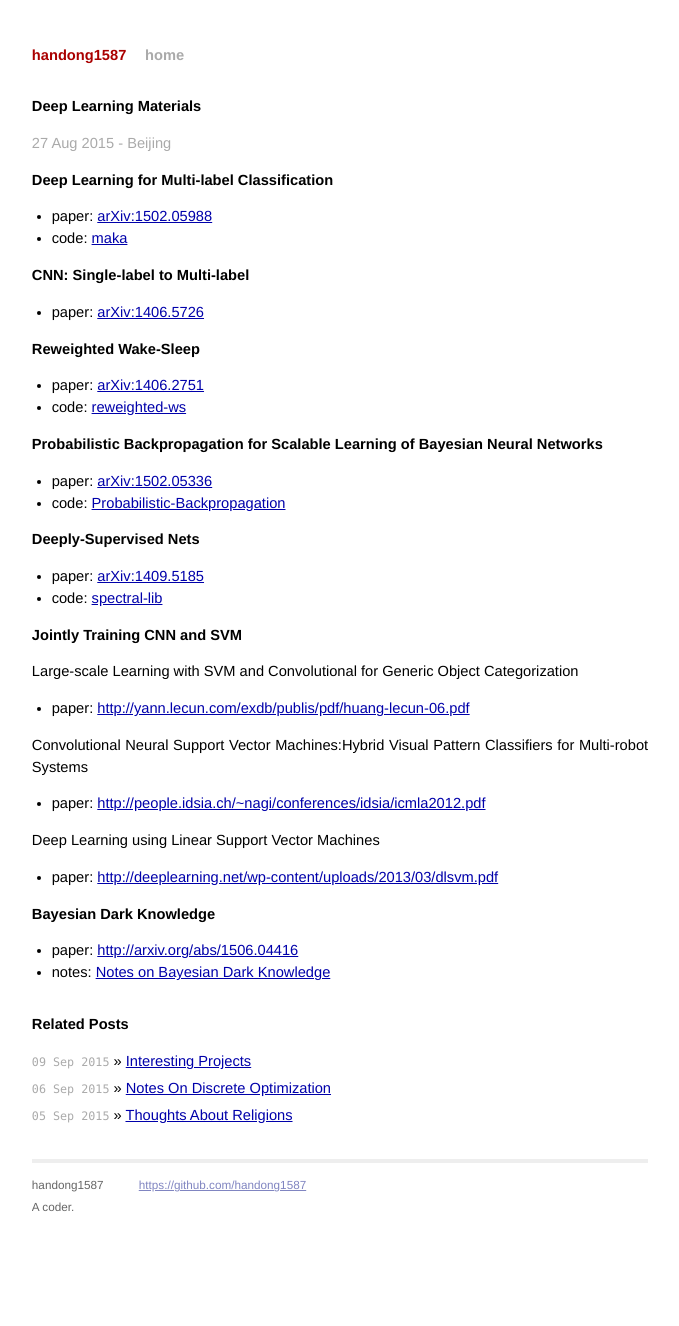
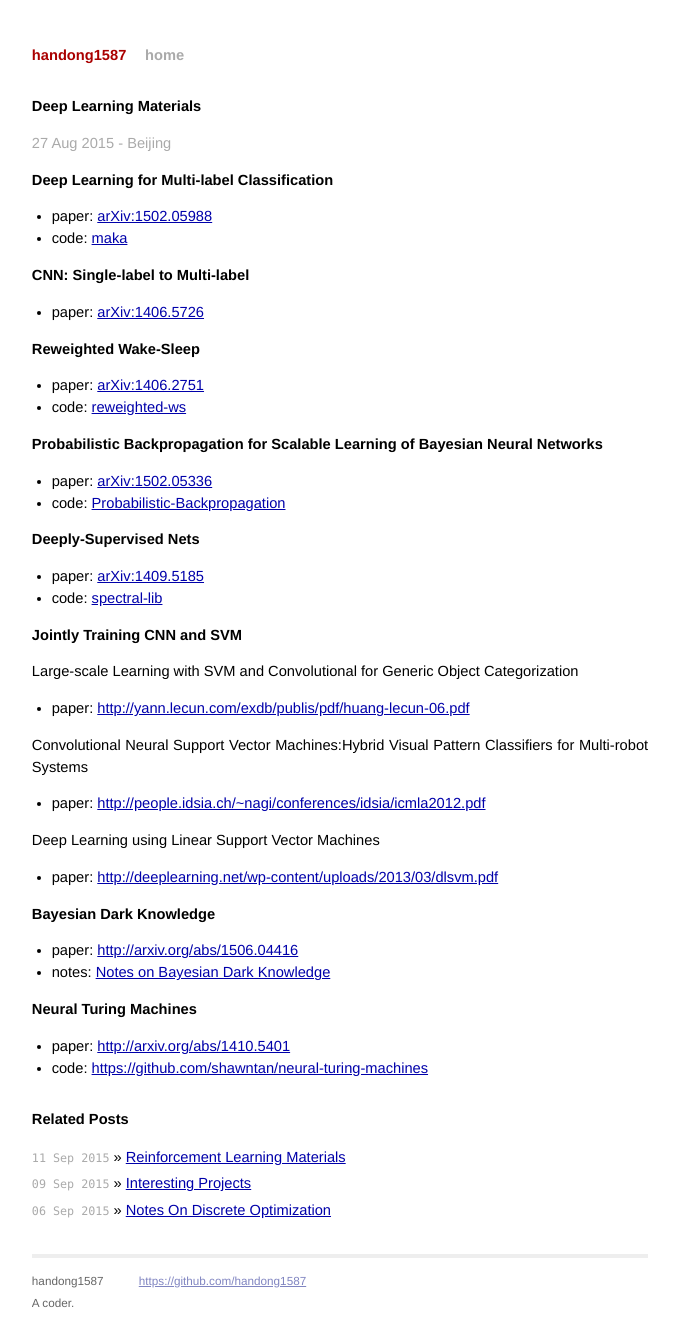
Before and after one commit to handong1587/handong1587.github.io, a Jekyll site: the page built from _posts/deep_learning/2015-08-27-deep-learning-materials.md, in a window 1280 px wide. Shown: the whole page, without its empty margins (300-979 px from the left). Built offline with Jekyll 4.4.1, drawn with Linux system fonts in a browser that asks for light colours; Markdown is read by kramdown in place of the engine named in the settings; comment, search, counter and statistics services are not loaded; before the commit the page ends 1230 px from its top, so only the background shows below that.

Commit message:
update md

```diff
--- a/_posts/deep_learning/2015-08-27-deep-learning-materials.md
+++ b/_posts/deep_learning/2015-08-27-deep-learning-materials.md
@@ -51,3 +51,8 @@ Deep Learning using Linear Support Vector Machines
 
 - paper: [http://arxiv.org/abs/1506.04416](http://arxiv.org/abs/1506.04416)
 - notes: [Notes on Bayesian Dark Knowledge](https://www.evernote.com/shard/s189/sh/92cc4cbf-285e-4038-af08-c6d9e4aee6ea/d505237e82dc81be9859bc82f3902f9f)
+
+**Neural Turing Machines**
+
+- paper: [http://arxiv.org/abs/1410.5401](http://arxiv.org/abs/1410.5401)
+- code: [https://github.com/shawntan/neural-turing-machines](https://github.com/shawntan/neural-turing-machines)
```
Also changed, not shown: _posts/deep_learning/2015-09-11-reinforcement-learning-materials.md (added, +14 -0 lines).
